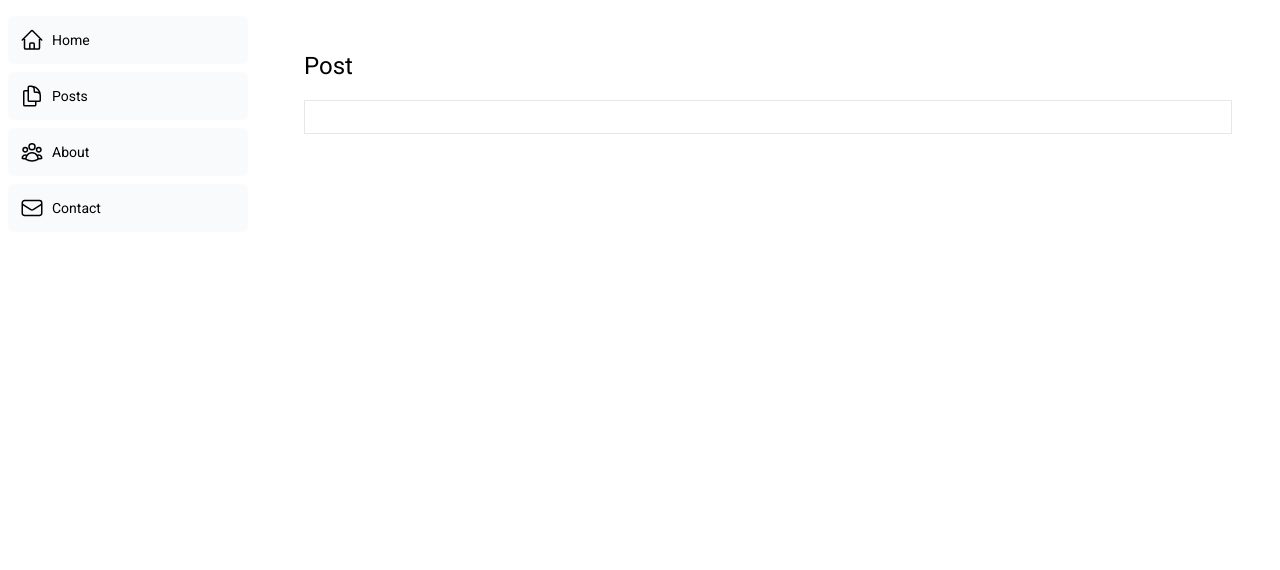
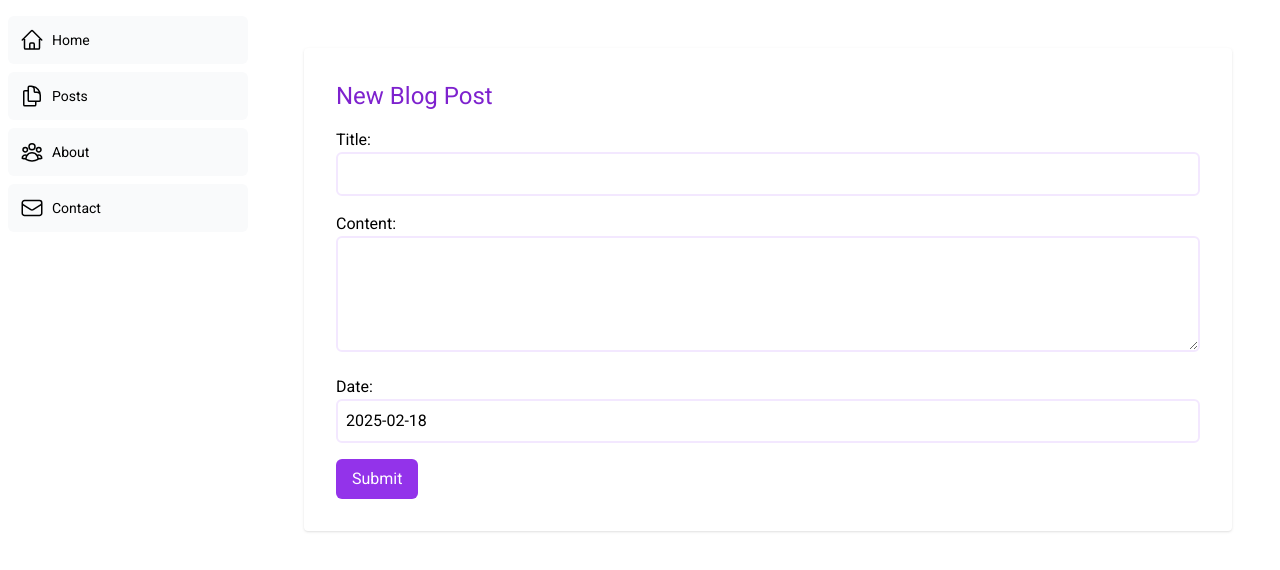
Before and after one commit to AleksandraGulchuk/blog-nextjs, a Next.js app: page /blog/post/insert in a window 1280 px wide. Shown: the top 570 px of the page. Built offline with nearby package versions, Linux system fonts and the light colour scheme.

Commit message:
fetching data from database added

```diff
--- a/package.json
+++ b/package.json
@@ -32,6 +32,7 @@
     "@types/node": "^20",
     "@types/react": "^18",
     "@types/react-dom": "^18",
+    "@types/uuid": "^10.0.0",
     "eslint": "^8",
     "eslint-config-next": "14.2.3",
     "postcss": "^8",
--- /dev/null
+++ b/src/app/api/posts/route.ts
@@ -0,0 +1,35 @@
+// import { sql } from '@vercel/postgres';
+import { NextResponse } from 'next/server';
+import {connectToDB} from "@/app/lib/data";
+
+export async function GET() {
+  try {
+    const client = await connectToDB();
+    if (!client) {
+      throw new Error('Database client is undefined');
+    }
+    const posts = await client.sql`SELECT * FROM posts ORDER BY date DESC LIMIT 2;`;
+    return NextResponse.json({ posts }, { status: 200 });
+  } catch (error) {
+    return NextResponse.json({ error }, { status: 500 });
+  }
+}
+
+export async function POST(request: Request) {
+  const { searchParams } = new URL(request.url);
+  const id = searchParams.get('id');
+  const title = searchParams.get('title');
+  const content = searchParams.get('content');
+  const date = searchParams.get('date');
+
+  try {
+    const client = await connectToDB();
+    if (!client) {
+      throw new Error('Database client is undefined');
+    }
+    await client.sql`INSERT INTO posts (id, author, title, content, date) VALUES (${id}, 'Sandra L', ${title}, ${content}, ${date});`;
+    return NextResponse.json({ message: 'Post successfully created'}, { status: 200 });
+  } catch (error) {
+    return NextResponse.json({ error }, { status: 500 });
+  }
+}
--- /dev/null
+++ b/src/app/blog/post/insert/page.tsx
@@ -0,0 +1,73 @@
+"use client";
+import { useState } from 'react';
+import { useRouter } from 'next/navigation'
+import { v4 as uuidv4 } from 'uuid';
+
+export default function Page() {
+  const router = useRouter()
+  const [formData, setFormData] = useState<{
+      id: string;
+      title: string;
+      content: string;
+      date: string;
+    }>({
+    id: '',
+    title: '',
+    content: '',
+    date: new Date().toISOString().slice(0, 10)
+  });
+
+  const handleChange = (e: React.ChangeEvent<HTMLInputElement | HTMLTextAreaElement>) => {
+    const { name, value } = e.target;
+    setFormData(prevData => ({
+      ...prevData,
+      [name]: value
+    }))
+  };
+
+  const handleSubmit = (e: React.FormEvent<HTMLFormElement>) => {
+    e.preventDefault();
+    const uuid = uuidv4();
+    fetch(`/api/posts?id=${uuid}&title=${formData.title}&content=${formData.content}&date=${formData.date}`, {
+      method: 'POST',
+      headers: {
+        'Content-Type': 'application/json'
+      },
+      body: JSON.stringify({ ...formData, id: uuid })
+    }).then(() => {
+      // Clear form fields
+      setFormData({
+        id: '',
+        title: '',
+        content: '',
+        date: new Date().toISOString().slice(0, 10)
+      });
+      router.push('/blog/posts');
+    }).catch(console.error)
+  }
+
+  return (
+    <div className="bg-white p-8 rounded shadow">
+      <h2 className="text-2xl mb-4 text-purple-700">New Blog Post</h2>
+      <form onSubmit={handleSubmit} className="space-y-4">
+
+        <div>
+          <label htmlFor="title" className="block font-medium">Title:</label>
+          <input type="text" id="title" name="title" value={formData.title} onChange={handleChange} className="w-full border-2 border-purple-100 p-2 rounded-md focus:border-purple-200 focus:outline-none" />
+        </div>
+        <div>
+          <label htmlFor="content" className="block font-medium">Content:</label>
+          <textarea id="content" name="content" rows={4} value={formData.content} onChange={handleChange} className="w-full border-2 border-purple-100 p-2 rounded-md focus:border-purple-200 focus:outline-none"></textarea>
+        </div>
+        <div>
+          <label htmlFor="date" className="block font-medium">Date:</label>
+          <input type="text" id="date" name="date" value={formData.date} readOnly className="w-full border-2 border-purple-100 p-2 rounded-md focus:border-purple-200 focus:outline-none" />
+
+        </div>
+        <div>
+          <button type="submit" className="bg-blue-400 text-white px-4 py-2 rounded-md bg-purple-600  hover:bg-purple-700">Submit</button>
+        </div>
+      </form>
+    </div>
+  );
+}
--- a/src/app/blog/posts/page.tsx
+++ b/src/app/blog/posts/page.tsx
@@ -1,6 +1,8 @@
 // import { posts } from '@/app/lib/placeholder-data';
 import Post from '@/app/ui/components/posts/Post';
 import {getPosts} from '@/app/lib/data';
+import Link from 'next/link';
+import { Button } from "@/app/ui/components/button";
 
 export default async function Page() {
 
@@ -8,6 +10,7 @@
     return (
         <>
             {/*{client && <p className='text-green-500'>Connected to database</p>}*/}
+            <Link href="/blog/post/insert"><Button className="outline outline-1  border-purple-700 text-purple-700 hover:bg-purple-700 hover:text-white my-5 py-2 px-4 rounded">New +</Button></Link>
             <h1>Posts</h1>
             {posts?.map((post) => <Post id={''} title={''} content={''} date={''} key={post.id} {...post} />)}
         </>)
--- a/src/app/lib/data.ts
+++ b/src/app/lib/data.ts
@@ -20,8 +20,7 @@
         if (!client) {
             throw new Error('Database client is undefined');
         }
-        const data = await client.sql`SELECT *
-                                      FROM posts LIMIT 5;`;
+        const data = await client.sql`SELECT * FROM posts;`;
         // console.log(data.rows);
         return data.rows;
     } catch (err) {
```
Also changed, not shown: 1 other file (tests, documents, lock files or other folders).
